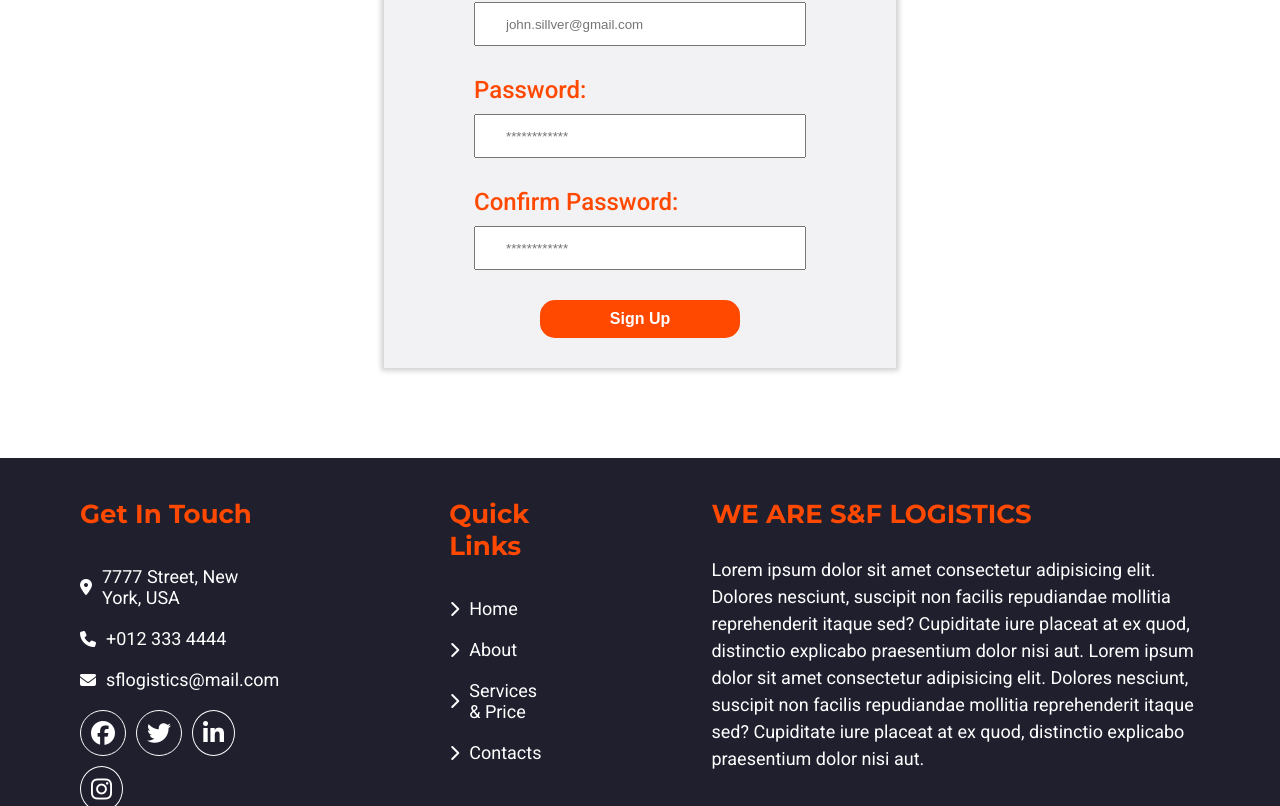
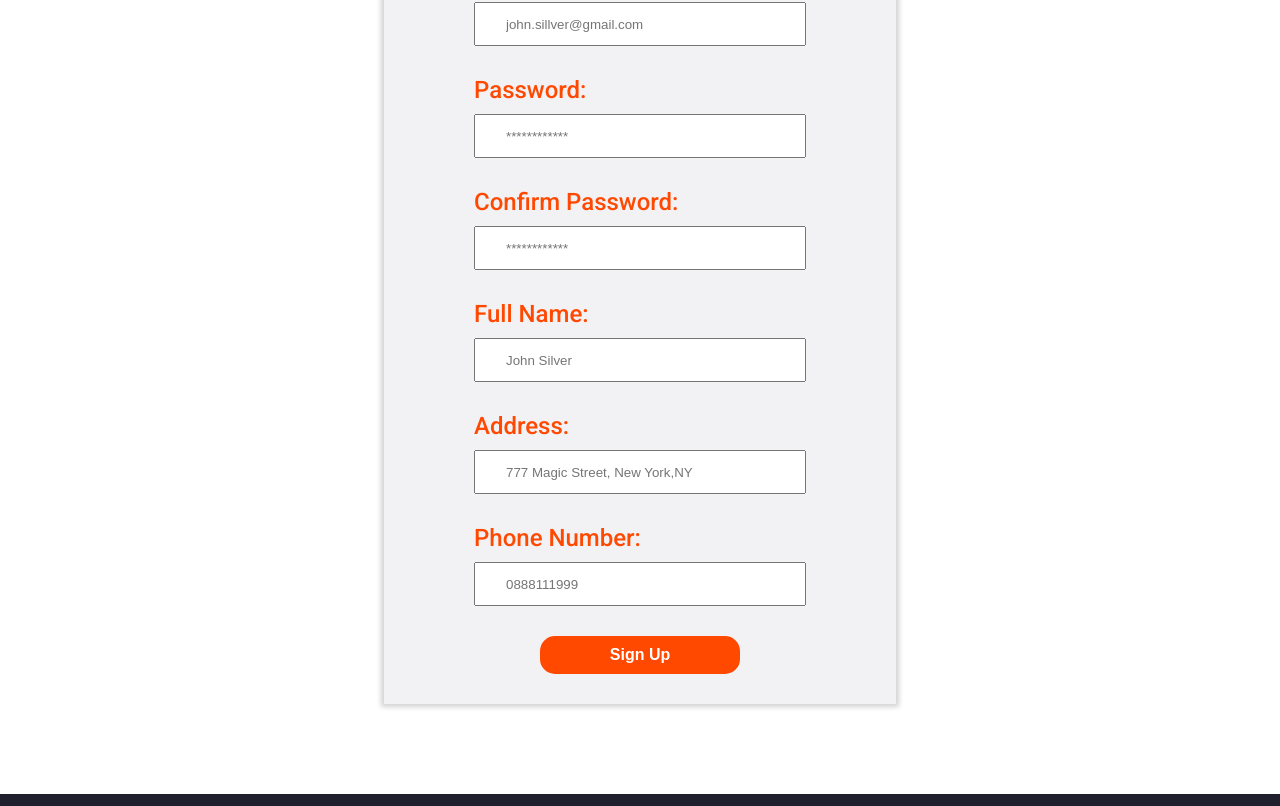
Before and after one commit to iliyanpaskov/logistics-app, a React (Create React App) app: page /signup in a window 1280 px wide. Shown: the part 707-1513 px from the top of the page. Built offline with nearby package versions, Linux system fonts and the light colour scheme; no server answers.

Commit message:
UpdateProfile fixed

```diff
--- a/src/components/Header/Header.js
+++ b/src/components/Header/Header.js
@@ -1,4 +1,5 @@
 import { AuthContext } from '../../context/AuthenticationContext';
+import { UserDataContext } from '../../context/UserDataContext';
 import { useContext } from 'react';
 import { Link, useNavigate } from 'react-router-dom';
 import Logo from '../Logo/Logo';
@@ -7,9 +8,11 @@ import style from "./Header.module.css"
 
 const Header = () => {
     const { logoutData, isAuthenticated } = useContext(AuthContext);
+    const { clearUserInfo } = useContext(UserDataContext);
     const navigation = useNavigate();
     const userLogout = () => {
         logoutData();
+        clearUserInfo();
         navigation("/");
     }
 
@@ -39,7 +42,7 @@ const Header = () => {
                     <Link to="/my-orders" >My Orders</Link>
                 </li>
                 <li className={style["header-navigation-user-list-item"]}>
-                    <Link onClick={userLogout} >Logout</Link>
+                    <Link onClick={userLogout} to="/">Logout</Link>
                 </li>
                 <li className={`${style["header-navigation-user-list-item"]} ${style["get-a-quote"]}`}>
                     <Link to="/contacts" >Get A Quote</Link>
--- a/src/components/Login/Login.js
+++ b/src/components/Login/Login.js
@@ -1,14 +1,19 @@
 import { useContext } from "react";
+import { UserDataContext } from "../../context/UserDataContext";
+import { AuthContext } from "../../context/AuthenticationContext";
+import { useUserFetch } from "../../hooks/useUserFetch";
 import { useNavigate } from "react-router-dom";
 import { useFormik } from "formik";
-import { AuthContext } from "../../context/AuthenticationContext";
 import { login } from "../../services/userServices";
 import { updateLoginUrl } from "../../services/utils";
 import style from "./Login.module.css";
 
 
 const Login = () => {
-    const { loginData } = useContext(AuthContext)
+    const { user, loginData } = useContext(AuthContext);
+    const { setUserInfo } = useContext(UserDataContext);
+    const [userData] = useUserFetch(user.objectId);
+
     const navigation = useNavigate();
 
     const validate = values => {
@@ -36,7 +41,7 @@ const Login = () => {
         },
         validate,
         onSubmit: values => {
-          let url = updateLoginUrl('username', values.username,'password',values.password);
+            let url = updateLoginUrl('username', values.username, 'password', values.password);
             const getLogin = async () => {
                 let response = await login(`${url}`);
 
@@ -45,12 +50,13 @@ const Login = () => {
                     username: response.username,
                     sessionToken: response.sessionToken,
                 });
+
+                setUserInfo(userData);
             }
             getLogin();
 
             // alert(JSON.stringify(values, null, 2));
 
-            //TODO natigate to
             navigation("/");
         }
     })
--- a/src/components/SignUp/SignUp.js
+++ b/src/components/SignUp/SignUp.js
@@ -4,9 +4,11 @@ import { useNavigate } from "react-router-dom";
 import { useFormik } from "formik";
 import { signUp } from "../../services/userServices";
 import style from "./SignUp.module.css"
+import { UserDataContext } from "../../context/UserDataContext";
 
 const SignUp = () => {
     const { loginData } = useContext(AuthContext);
+    const {setUserInfo} = useContext(UserDataContext)
     const navigation = useNavigate();
 
 
@@ -37,6 +39,23 @@ const SignUp = () => {
         } else if (values.confirmPassword !== values.password) {
             errors.confirmPassword = 'Invalid confirm password !';
         }
+
+        if (!values.fullName) {
+            errors.fullName = 'Field must be filled !';
+        } else if (!/^[a-zA-Z]+(?:[\s.]+[a-zA-Z]+)*$/i.test(values.fullName)) {
+            errors.fullName = 'Your name must to contain space and no numbers!';
+        }
+
+        if (!values.address) {
+            errors.address = 'Field must be filled !';
+        }
+
+        if (!values.phone) {
+            errors.phone = 'Field must be filled !';
+        } else if (!/^\s*(?:\+?(\d{1,3}))?[-. (]*(\d{3})[-. )]*(\d{3})[-. ]*(\d{4})(?: *x(\d+))?\s*$/i.test(values.phone)) {
+            errors.phone = 'Invalid phone number !';
+        }
+
         return errors;
     }
 
@@ -46,6 +65,10 @@ const SignUp = () => {
             email: '',
             password: '',
             confirmPassword: '',
+            fullName: '',
+            address: '',
+            phone: '',
+            myOrders: '',
         },
         validate,
         onSubmit: values => {
@@ -55,6 +78,10 @@ const SignUp = () => {
                     email: values.email,
                     password: values.password,
                     confirmPassword: values.confirmPassword,
+                    fullName: values.fullName,
+                    address: values.address,
+                    phone: values.phone,
+                    myOrders: {},
                 });
 
                 loginData({
@@ -62,6 +89,16 @@ const SignUp = () => {
                     username: values.username,
                     sessionToken: response.sessionToken,
                 });
+
+                setUserInfo({
+                    username: values.username,
+                    email: values.email,
+                    confirmPassword: values.confirmPassword,
+                    fullName: values.fullName,
+                    address: values.address,
+                    phone: values.phone,
+                    myOrders: {},
+                })
 
             }
             signUpSubmit();
@@ -72,13 +109,13 @@ const SignUp = () => {
 
     return (
         <section className={style["signup-section"]}>
-            <form className={style["signup-form"]}  onSubmit={formik.handleSubmit}>
+            <form className={style["signup-form"]} onSubmit={formik.handleSubmit}>
                 <label className={style["sign-up-form-label"]} htmlFor="username"> Username:</label>
                 <input className={style["sign-up-form-input"]}
                     type="text"
                     id="username"
                     name="username"
-                    placeholder="John Sillver"
+                    placeholder="john.sillver"
                     value={formik.values.username}
                     onChange={formik.handleChange}
                     onBlur={formik.handleBlur}
@@ -137,6 +174,54 @@ const SignUp = () => {
                         : null
                 }
 
+                <label className={style["sign-up-form-label"]} htmlFor="fullName"> Full Name:</label>
+                <input className={style["sign-up-form-input"]}
+                    type="text"
+                    id="fullName"
+                    name="fullName"
+                    placeholder="John Silver"
+                    value={formik.values.fullName}
+                    onChange={formik.handleChange}
+                    onBlur={formik.handleBlur}
+                />
+                {
+                    formik.touched.fullName && formik.errors.fullName
+                        ? <div className={style["sign-up-error"]}>{formik.errors.fullName}</div>
+                        : null
+                }
+
+                <label className={style["sign-up-form-label"]} htmlFor="address"> Address:</label>
+                <input className={style["sign-up-form-input"]}
+                    type="text"
+                    id="address"
+                    name="address"
+                    placeholder="777 Magic Street, New York,NY"
+                    value={formik.values.address}
+                    onChange={formik.handleChange}
+                    onBlur={formik.handleBlur}
+                />
+                {
+                    formik.touched.address && formik.errors.address
+                        ? <div className={style["sign-up-error"]}>{formik.errors.address}</div>
+                        : null
+                }
+
+                <label className={style["sign-up-form-label"]} htmlFor="phone"> Phone Number:</label>
+                <input className={style["sign-up-form-input"]}
+                    type="phone"
+                    id="phone"
+                    name="phone"
+                    placeholder="0888111999"
+                    value={formik.values.phone}
+                    onChange={formik.handleChange}
+                    onBlur={formik.handleBlur}
+                />
+                {
+                    formik.touched.phone && formik.errors.phone
+                        ? <div className={style["sign-up-error"]}>{formik.errors.phone}</div>
+                        : null
+                }
+
                 <input className={style["sign-up-btn"]} type="submit" value={"sign up"} />
             </form>
         </section>
--- a/src/components/UpdateProfile/UpdateProfile.js
+++ b/src/components/UpdateProfile/UpdateProfile.js
@@ -10,7 +10,6 @@ const UpdateProfile = () => {
     const { user } = useContext(AuthContext);
     const { userData } = useContext(UserDataContext);
     const navigation = useNavigate();
-
     const validate = values => {
         const errors = {};
         if (!values.username) {
@@ -23,10 +22,8 @@ const UpdateProfile = () => {
 
         if (!values.fullName) {
             errors.fullName = 'Field must be filled !';
-        } else if (values.fullName.length < 3) {
-            errors.fullName = 'Full name needs to be longer !';
-        } else if (values.fullName.length > 40) {
-            errors.fullName = 'Full name needs to be shorter !';
+        } else if (!/^[a-zA-Z]+(?:[\s.]+[a-zA-Z]+)*$/i.test(values.fullName)) {
+            errors.fullName = 'Your name must to contain space and no numbers!';
         }
 
         if (!values.address) {
@@ -35,25 +32,24 @@ const UpdateProfile = () => {
 
         if (!values.phone) {
             errors.phone = 'Field must be filled !';
-        } else if (values.phone.length < 6) {
-            errors.phone = 'Invalid email phone number !';
-        } else if (values.phone.length > 20) {
-            errors.phone = 'Invalid email phone number !';
+        } else if (!/^\s*(?:\+?(\d{1,3}))?[-. (]*(\d{3})[-. )]*(\d{3})[-. ]*(\d{4})(?: *x(\d+))?\s*$/i.test(values.phone)) {
+            errors.phone = 'Invalid phone number !';
         }
+
         return errors;
     }
 
     const formik = useFormik({
         initialValues: {
             username: userData.username,
-            fullName: userData.userData.fullName,
-            address: userData.userData.deliveryAddress,
-            phone: userData.userData.phone,
+            fullName: userData.fullName,
+            address: userData.address,
+            phone: userData.phone,
         },
         validate,
         onSubmit: values => {
             const updateSubmit = async () => {
-                let response = await update({
+                let response = await update(user.objectId, user.sessionToken, {
                     username: values.username,
                     fullName: values.fullName,
                     address: values.address,
--- a/src/context/AuthenticationContext.js
+++ b/src/context/AuthenticationContext.js
@@ -2,9 +2,7 @@ import { createContext, useState } from "react";
 
 export const AuthContext = createContext();
 
-export const AuthenticationState = ({
-    children
-}) => {
+export const AuthenticationState = ({children}) => {
 
     const [user, setUser] = useState({
         objectId: null,
--- a/src/context/UserDataContext.js
+++ b/src/context/UserDataContext.js
@@ -3,14 +3,31 @@ import { createContext, useState } from "react";
 export const UserDataContext = createContext();
 
 export const UserDataState = ({ children }) => {
-    const [userData, setUserData] = useState({});
+    const [userData, setUserData] = useState({
+        username: null,
+        email: null,
+        password: null,
+        confirmPassword: null,
+        fullName: null,
+        address: null,
+        phone: null,
+        myOrders: {},
+    });
 
     const setUserInfo = (data) => {
         setUserData(data);
     }
 
     const clearUserInfo = () => {
-        setUserData({});
+        setUserData({
+            username: null,
+            email: null,
+            confirmPassword: null,
+            fullName: null,
+            address: null,
+            phone: null,
+            myOrders: {},
+        });
     }
 
     return (
--- a/src/services/userServices.js
+++ b/src/services/userServices.js
@@ -37,6 +37,21 @@ export async function signUp(values) {
     }
 }
 
-export async function update(params) {
-
+export async function update(id, token, values) {
+    try {
+        let response = await fetch(`${process.env.REACT_APP_SIGN_UP_URL}/${id}`, {
+            method: "PUT",
+            headers: {
+                "X-Parse-Application-Id": "mmiJjV5bLwaTJXMktq7zHjB637Ml1maDGfmdTiuZ",
+                "X-Parse-REST-API-Key": "rlKrIGD7HJ5bJOJ5KPOlObKogSzKz5J2EU7z3nZe",
+                "X-Parse-Session-Token": `${token}`,
+                "Content-Type": "application/json"
+            },
+            body: JSON.stringify(values)
+        })
+        let data = response.json();
+        return data;
+    } catch (error) {
+        throw error;
+    }
 }
```
Also changed, not shown: src/components/MyProfile/MyProfile.js (+17 -9 lines).
